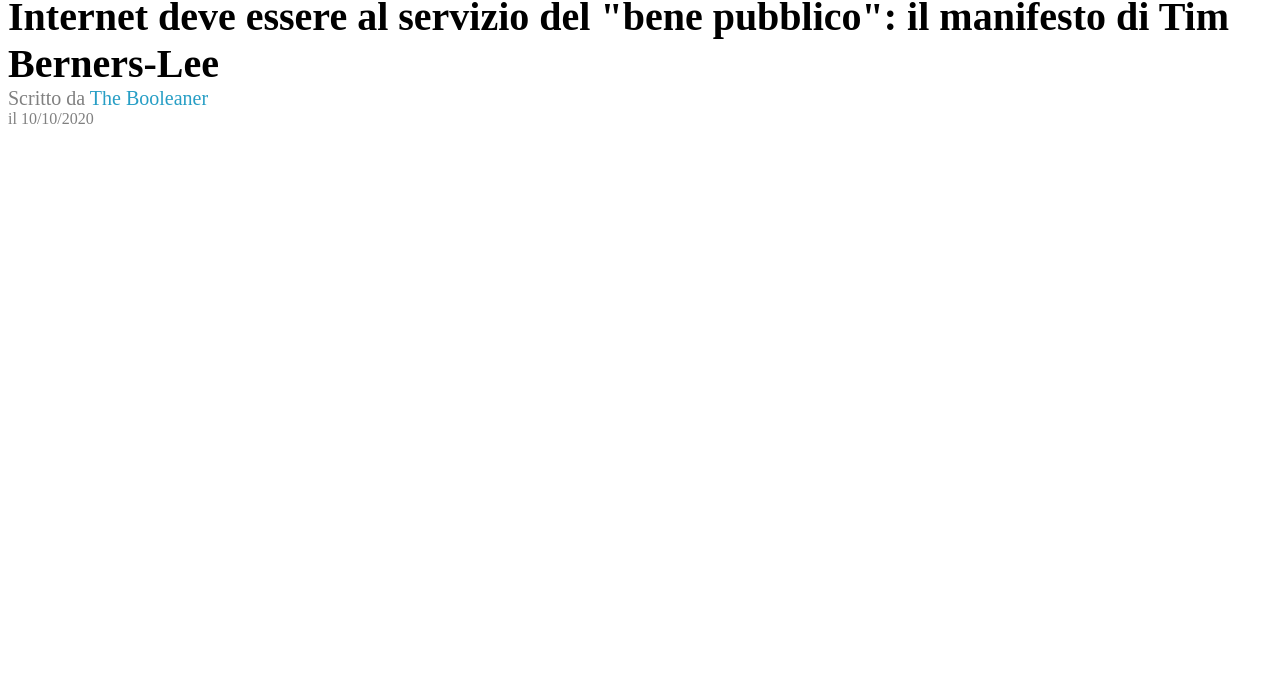
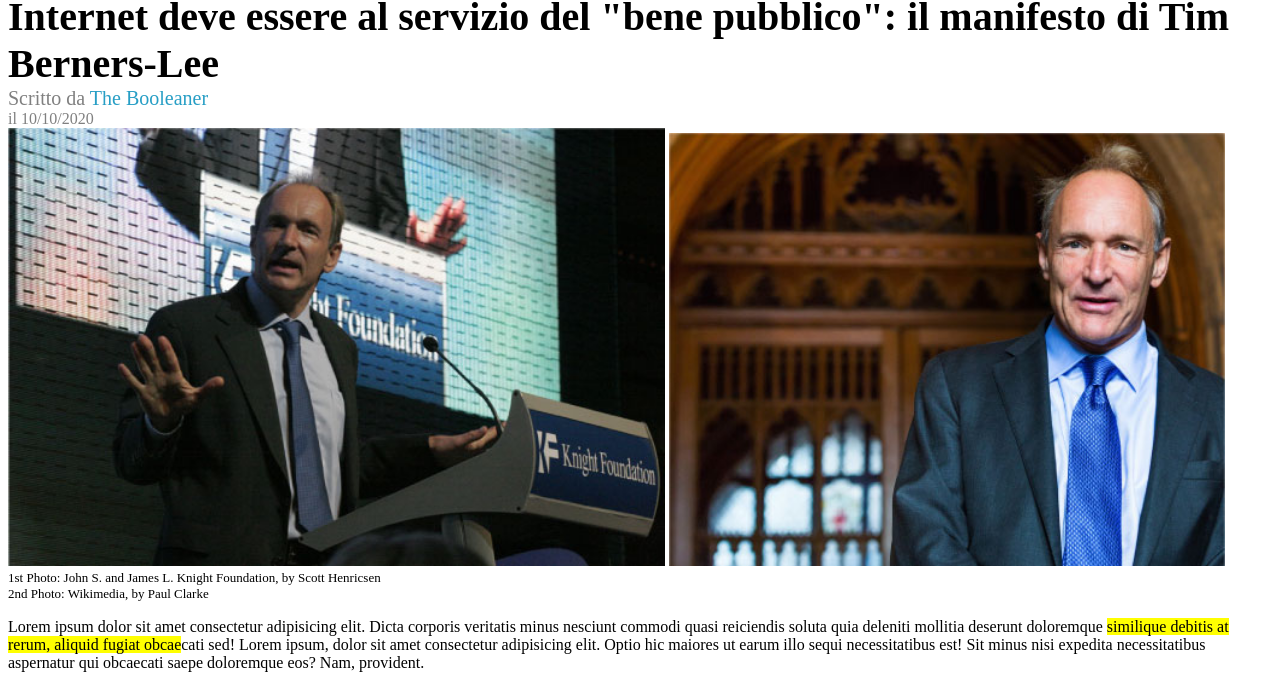
Before and after one commit to leonardopozzan/html-css-booleaner, a plain HTML site: page index.html in a window 1280 px wide. Shown: the part 197-885 px from the top of the page. Before the commit the page ends 800 px from the top, so only its background shows below. Drawn offline with Linux system fonts and the light colour scheme.

Commit message:
immagini-iniziali&primo-paragrafo

```diff
--- a/css/style.css
+++ b/css/style.css
@@ -1,5 +1,5 @@
 /* caratteristiche generali */
-*{
+body{
     margin: 0;
 }
 main{
@@ -31,3 +31,17 @@ main{
 .testo_azzurro{
     color: rgb(39, 158, 197);
 }
+.didascalia_foto{
+    font-size: 13px;
+}
+.testo_background_giallo{
+    background-color: yellow;
+}
+
+/* caratteristiche immagini */
+.immagine_iniziale_1{
+    width: 52%;
+}
+.immagine_iniziale_2{
+    width: 44%;
+}
--- a/index.html
+++ b/index.html
@@ -22,7 +22,17 @@
             <div class="testo_grigio">il 10/10/2020</div>
         </section>
 
+        <!-- immagini da prima pagina -->
+        <section>
+            <img src="img/tim-1.jpg" alt="immagine di Tim" class="immagine_iniziale_1">
+            <img src="img/tim-2.jpg" alt="immagine di Tim" class="immagine_iniziale_2">
+            <div class="didascalia_foto">1st Photo: John S. and James L. Knight Foundation, by Scott Henricsen</div>
+            <div class="didascalia_foto">2nd Photo: Wikimedia, by Paul Clarke</div>
+        </section>
 
+        <p>
+            Lorem ipsum dolor sit amet consectetur adipisicing elit. Dicta corporis veritatis minus nesciunt commodi quasi reiciendis soluta quia deleniti mollitia deserunt doloremque <span class="testo_background_giallo">similique debitis at rerum, aliquid fugiat obcae</span>cati sed! Lorem ipsum, dolor sit amet consectetur adipisicing elit. Optio hic maiores ut earum illo sequi necessitatibus est! Sit minus nisi expedita necessitatibus aspernatur qui obcaecati saepe doloremque eos? Nam, provident.
+        </p>
     </main>
 
 </body>
```
